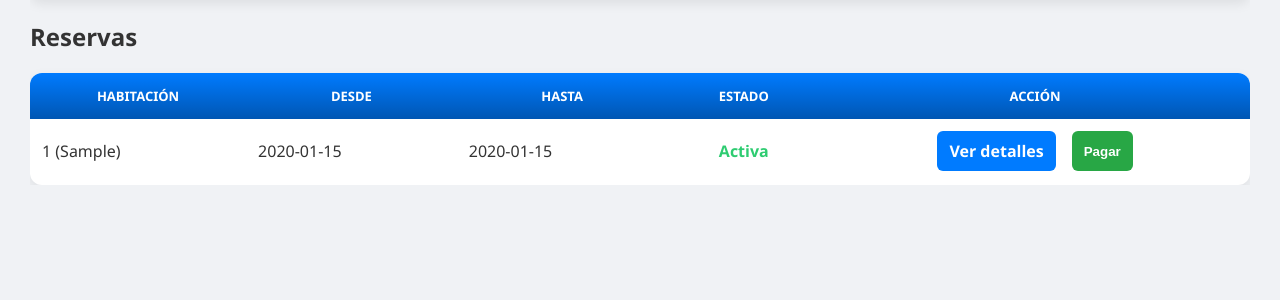
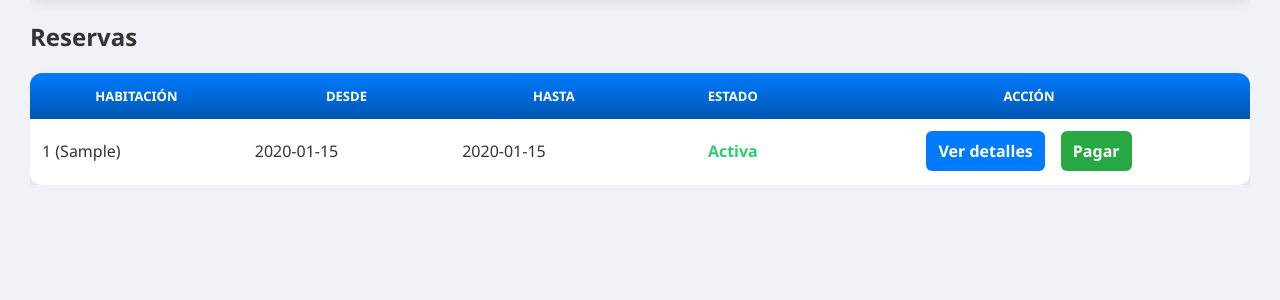
Before and after one commit to Gonzalo-721/Proyecto, a Flask app: page /dashboard_cliente in a window 1280 px wide. Shown: the part 159-459 px from the top of the page. Run offline with Flask 3, Linux system fonts and the light colour scheme; the visitor is signed in with stand-in values (Sample User, id 1); tables that the repository leaves empty hold one stand-in row (values such as "Sample post").

Commit message:
Update dashboard_cliente.html

```diff
--- a/templates/dashboard_cliente.html
+++ b/templates/dashboard_cliente.html
@@ -50,20 +50,24 @@
                         <td>{{ reserva.habitacion.numero }} ({{ reserva.habitacion.tipo }})</td>
                         <td>{{ reserva.fecha_inicio.strftime('%Y-%m-%d') }}</td>
                         <td>{{ reserva.fecha_fin.strftime('%Y-%m-%d') }}</td>
-                        <td class="estado{% if reserva.estado == 'Activa' %} activa{% elif reserva.estado == 'Finalizada' %} finalizada{% endif %}">
+                        <td
+                            class="estado{% if reserva.estado == 'Activa' %} activa{% elif reserva.estado == 'Finalizada' %} finalizada{% endif %}">
                             {{ reserva.estado }}
                         </td>
 
                         <td class="acciones">
-                            <a href="{{ url_for('ver_detalles', id_reserva=reserva.id_reserva) }}" class="btn">Ver detalles</a>
+                            <a href="{{ url_for('detalles_reserva', id_reserva=reserva.id_reserva) }}" class="btn">
+                                Ver detalles
+                            </a>
 
                             {% if reserva.estado == 'Activa' %}
-                            <form method="POST" action="{{ url_for('cerrar_reserva', id_reserva=reserva.id_reserva) }}"
-                                  style="display:inline">
-                                <button class="btn btn-secondary" type="submit">Pagar</button>
-                            </form>
+                            <a href="{{ url_for('pago_reserva', id_reserva=reserva.id_reserva) }}"
+                                class="btn btn-secondary">
+                                Pagar
+                            </a>
                             {% endif %}
                         </td>
+
                     </tr>
                     {% endfor %}
                 </tbody>
```
